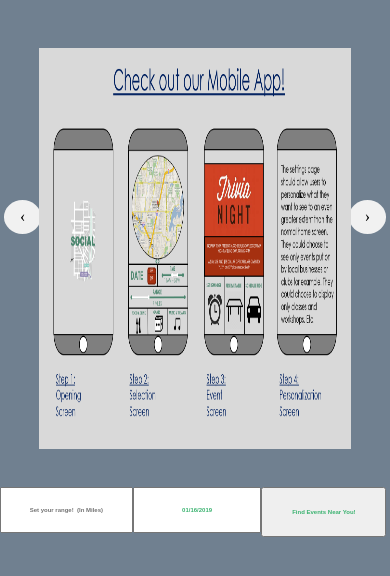
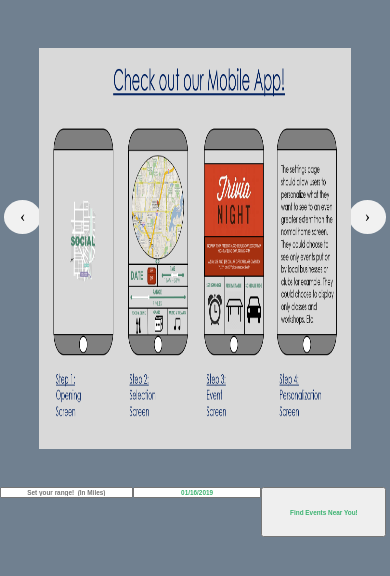
Before and after one commit to ericksont11/Social, a plain HTML site: page index.html in a window 390 px wide. Shown: the part 104-680 px from the top of the page. Drawn offline with Linux system fonts and the light colour scheme.

Commit message:
fifth commit

```diff
--- a/assets/css/style.css
+++ b/assets/css/style.css
@@ -414,7 +414,7 @@ a {
         margin-top: 70vh;
         margin-bottom:15vh;
         width: 32%;
-        font-size:.2em;
+        font-size:.4em;
         height: 6vh;
     }
 
@@ -424,8 +424,7 @@ a {
         margin-top: 70vh;
         margin-bottom:15vh;
         text-align:center;
-        font-size:.2em;
-        height: 5vh;
+        font-size:.4em;
     }
 
     #range {
```
